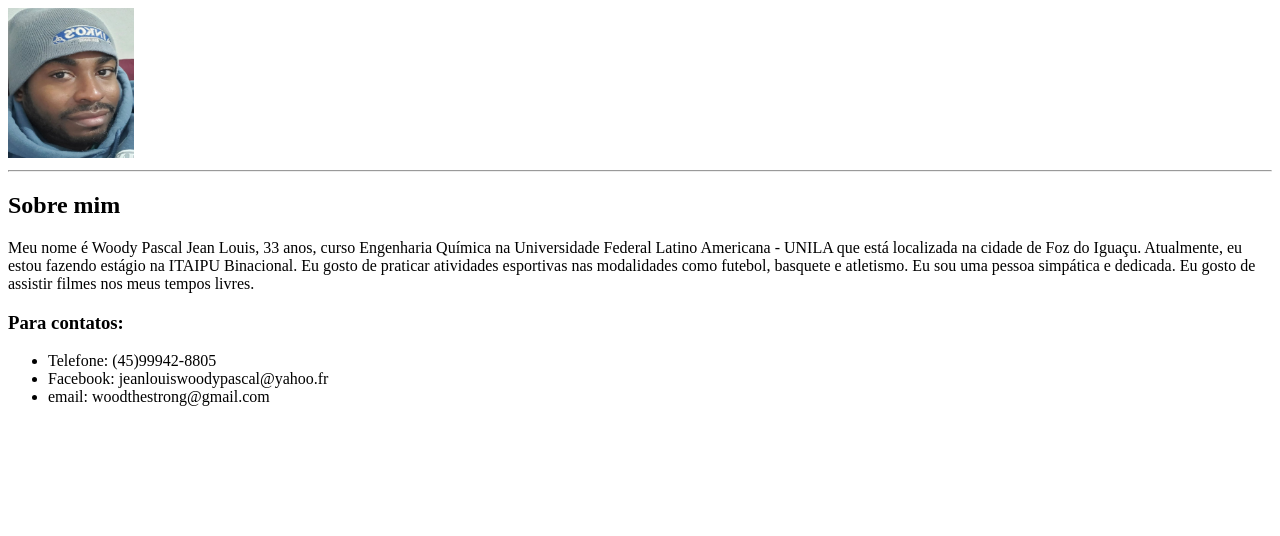
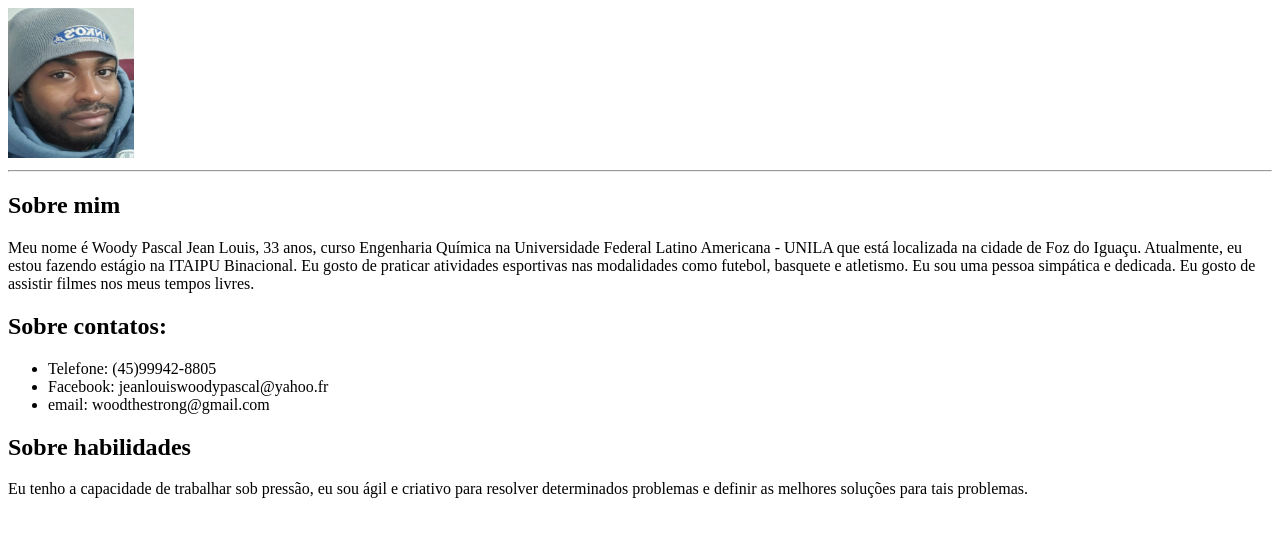
Before and after one commit to woodthestrong/portfolio, a plain HTML site: page index.html in a window 1280 px wide. Drawn offline with Linux system fonts and the light colour scheme.

Commit message:
sobre habilidades

```diff
--- a/index.html
+++ b/index.html
@@ -19,12 +19,17 @@
                 dedicada. Eu gosto de assistir filmes nos meus tempos livres.</p>
             </div>
             <div>
-                <h1>Para contatos:</h1>
+                <h2>Sobre contatos:</h2>
                 <ul>
                     <li>Telefone: (45)99942-8805</li>
                     <li>Facebook: jeanlouiswoodypascal@yahoo.fr</li>
                     <li>email: woodthestrong@gmail.com</li>
                 </ul>
+            </div>
+            <div>
+                <h2>Sobre habilidades</h2>
+                <p>Eu tenho a capacidade de trabalhar sob pressão, eu sou ágil e criativo para resolver determinados problemas e definir as
+                melhores soluções para tais problemas.</p>
             </div>
         </section>
         <section>
```
